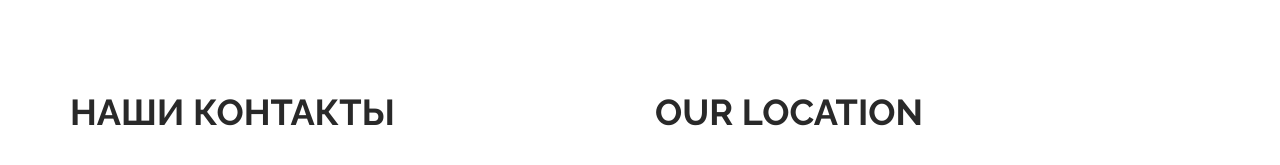
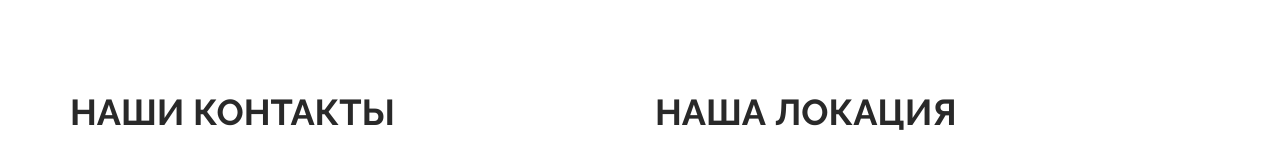
Before and after one commit to rokwilwork/rokwilwork.github.io, a plain HTML site: page index.html in a window 1280 px wide. Shown: the part 4031-4196 px from the top of the page. Drawn offline with Linux system fonts and the light colour scheme; some packages are replaced by stand-ins of ours.

Commit message:
Add files via upload

```diff
--- a/index.html
+++ b/index.html
@@ -652,7 +652,7 @@ style="z-index: 6; white-space: nowrap;">
 
 					<div class="col-lg-6 col-md-6 col-sm-12 col-xs-12">
 						<div class="map-area">
-							<h2>Our Location</h2>
+							<h2>наша локация</h2>
 							<div id="map"></div>
 						</div> <!-- /.map-area -->
 					</div> <!-- /.col- -->
```
